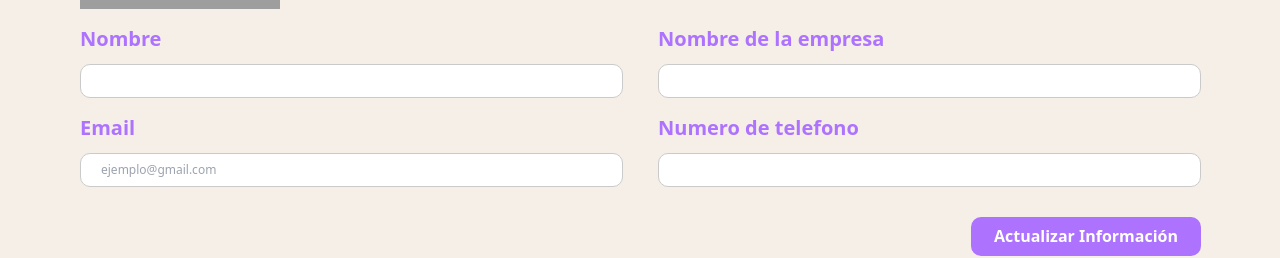
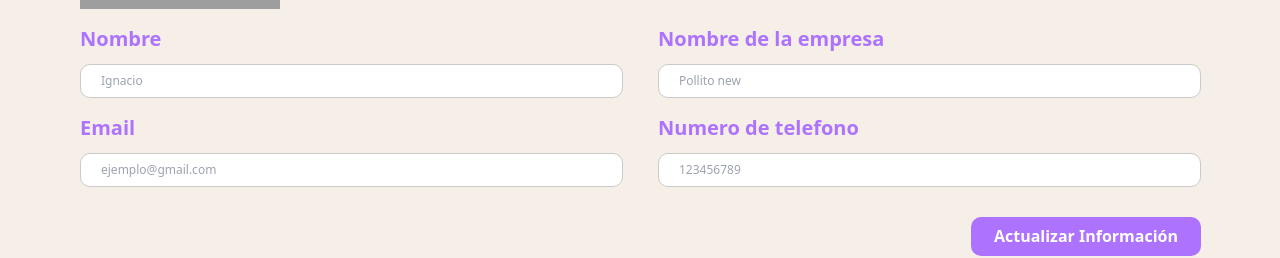
Before and after one commit to No-Country-simulation/S20-21-webapp, a React (Vite) app in the folder client/inventario/: page /inventario/perfil in a window 1280 px wide. Shown: the part 320-578 px from the top of the page. Built offline with nearby package versions, Linux system fonts and the light colour scheme; grey boxes are pictures that could not be loaded.

Commit message:
Placeholders de ejemplo

```diff
--- a/client/inventario/src/page/perfil/perfil.css
+++ b/client/inventario/src/page/perfil/perfil.css
@@ -45,6 +45,7 @@ height:100px;
     border: 1px solid #cacaca;
     padding: 7px 0 7px 20px;
     font-size: 12px;
+    color: #979797;
 }
 .perfil-edit-info-button-update{
     display: flex;
@@ -78,4 +79,5 @@ height:100px;
     border-radius: 10px;
     border: 1px solid #cacaca;
     padding: 2px 10px 2px 10px;
+    color: #979797;
 }
--- a/client/inventario/src/page/perfil/perfil.tsx
+++ b/client/inventario/src/page/perfil/perfil.tsx
@@ -21,11 +21,11 @@ function Perfil() {
             <div className="perfil-edit-info">
                 <div className="perfil-edit-info-inputs-1">
                     <label htmlFor="">Nombre</label>
-                    <input type="text" />
+                    <input placeholder="Ignacio" type="text" />
                 </div>
                 <div className="perfil-edit-info-inputs-1">
                     <label htmlFor="">Nombre de la empresa</label>
-                    <input type="text" />
+                    <input placeholder="Pollito new" type="text" />
                 </div>
                 </div>
 
@@ -37,7 +37,7 @@ function Perfil() {
                 </div>
                 <div className="perfil-edit-info-inputs-1">
                     <label htmlFor="">Numero de telefono</label>
-                    <input type="number" />
+                    <input placeholder="123456789" type="number" />
                 </div>
 
                 </div>
```
